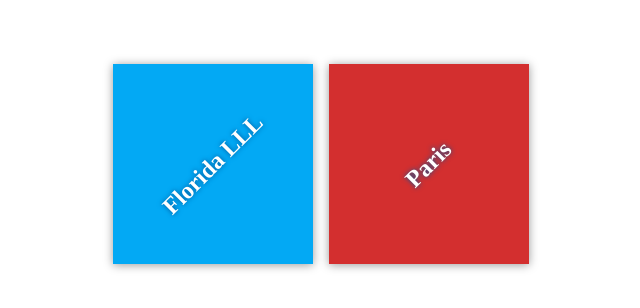
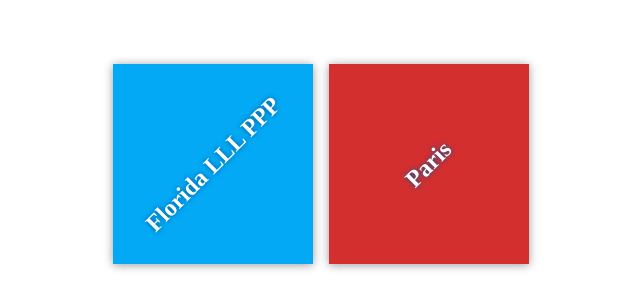
Before and after one commit to millikenrobert/mtp, a plain HTML site: page index.html in a window 1280 px wide. Shown: the part 236-544 px from the top of the page, without its empty margins (319-959 px from the left). Drawn offline with Linux system fonts and the light colour scheme.

Commit message:
Added PPPP

```diff
--- a/index.html
+++ b/index.html
@@ -11,7 +11,7 @@
     <div class="container">
         <div class="destination-container">
             <div class="destination" id="florida">
-                <h2>Florida LLL</h2>
+                <h2>Florida LLL PPP</h2>
             </div>
 
             <div class="destination" id="paris">
```
